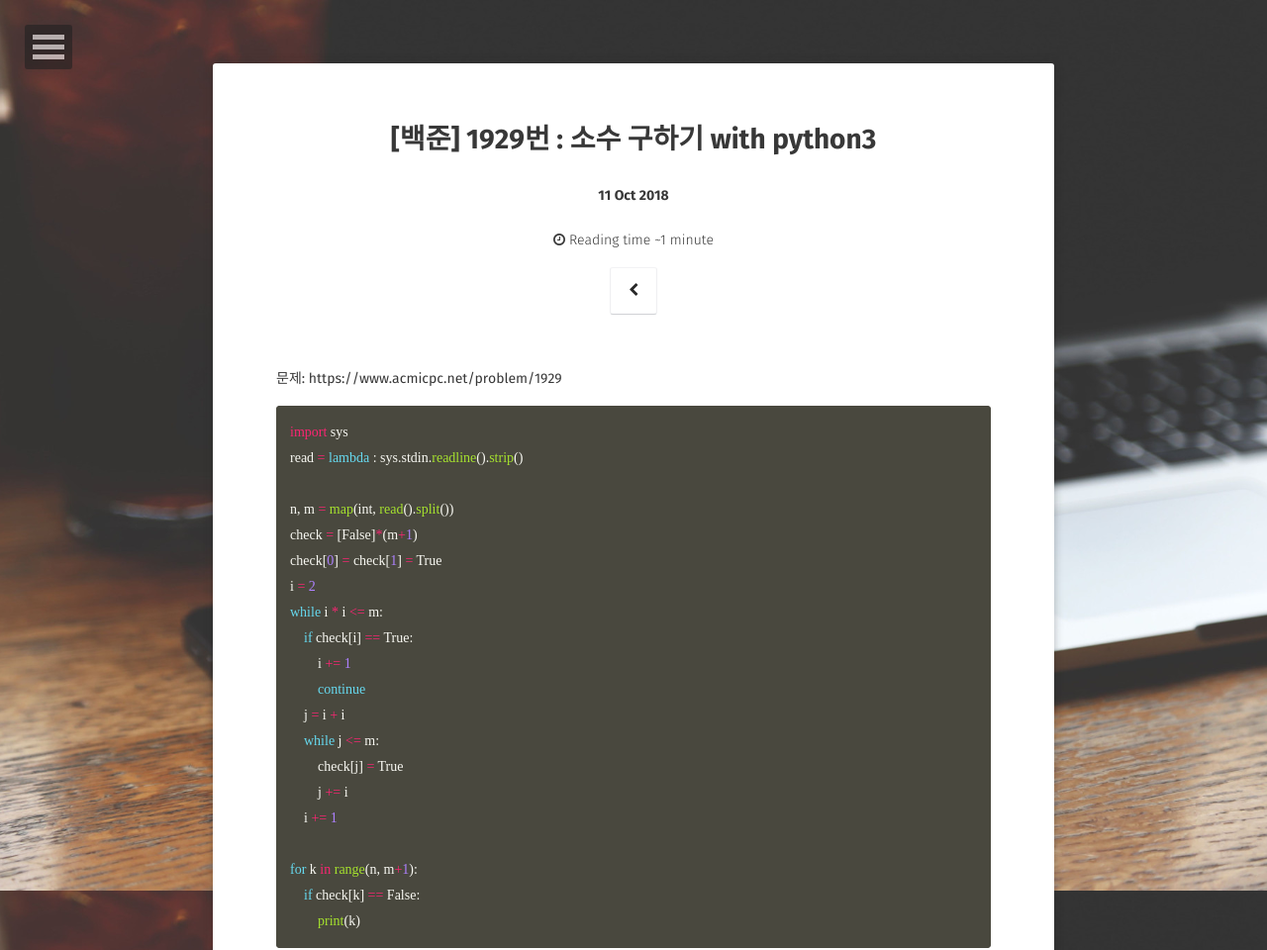
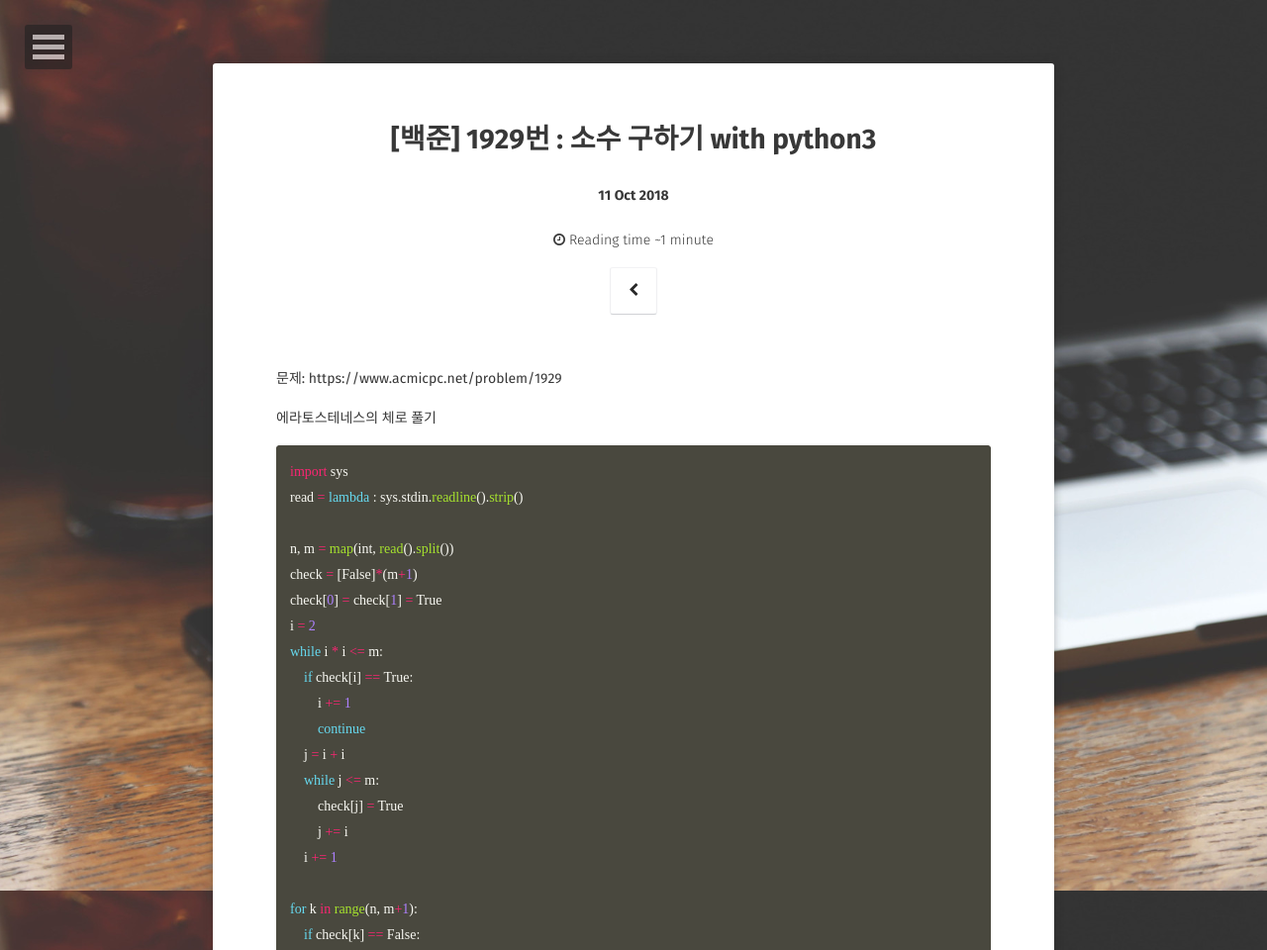
Before and after one commit to JoosJuliet/joosjuliet.github.io, a Jekyll site: the page built from _posts/2018-10-11-1929.md, in a window 1280 px wide, cut to the strip 0-960 px from the top of the page. Shown: the whole strip at 99% size. Built offline with Jekyll 4.4.1, drawn with Linux system fonts in a browser that asks for light colours; some web fonts are replaced.

Commit message:
add comment

````diff
--- a/_posts/2018-10-11-1929.md
+++ b/_posts/2018-10-11-1929.md
@@ -9,6 +9,8 @@ comments: true
 
 문제:
 https://www.acmicpc.net/problem/1929
+
+에라토스테네스의 체로 풀기
 
 ``` python
 import sys
````
